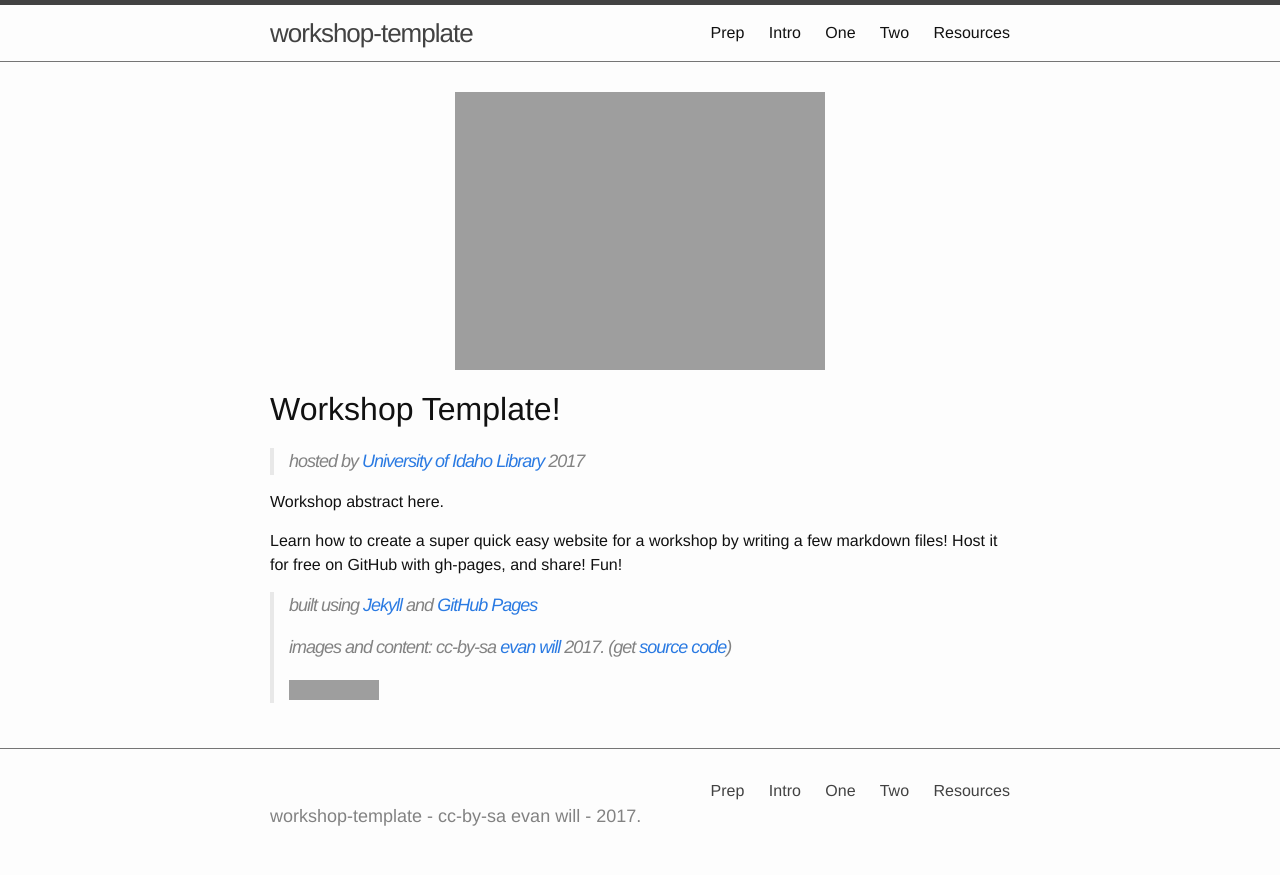
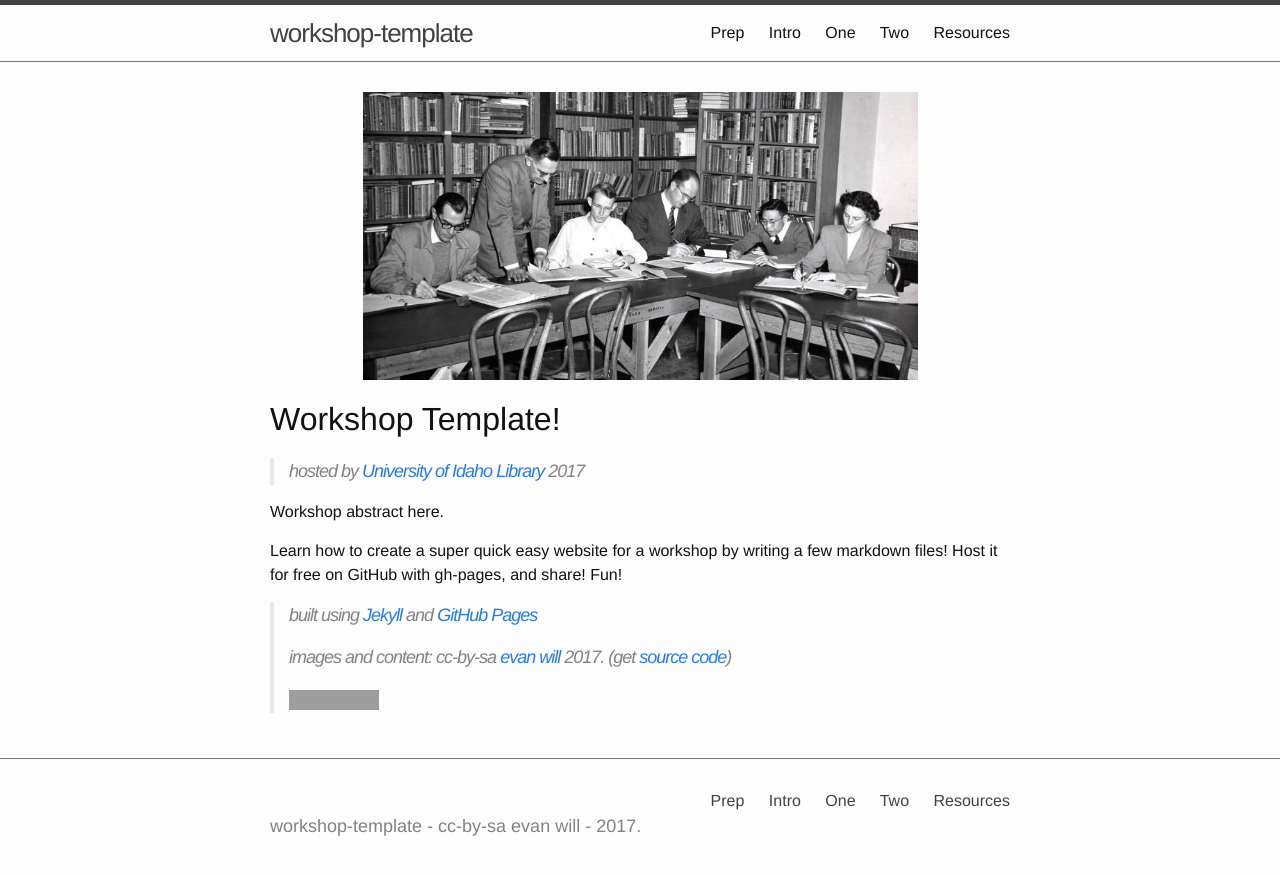
Before and after one commit to evanwill/workshop-template, a Jekyll site: the page built from index.md, in a window 1280 px wide. Shown: the top 875 px of the page. Built offline with Jekyll 4.4.1, drawn with Linux system fonts in a browser that asks for light colours; grey boxes are pictures that could not be loaded.

Commit message:
add example image

```diff
--- a/index.md
+++ b/index.md
@@ -2,7 +2,7 @@
 layout: default
 ---
 
-{% include figure.html file="intro.png" alt="intro image here" width="50%" %}
+{% include figure.html file="College_of_Education_University_of_Idaho_Workshop_scene_2273.jpg" alt="intro image here" width="75%" %}
 
 # Workshop Template!
 
```
Also changed, not shown: images/College_of_Education_University_of_Idaho_Workshop_scene_2273.jpg (added).
